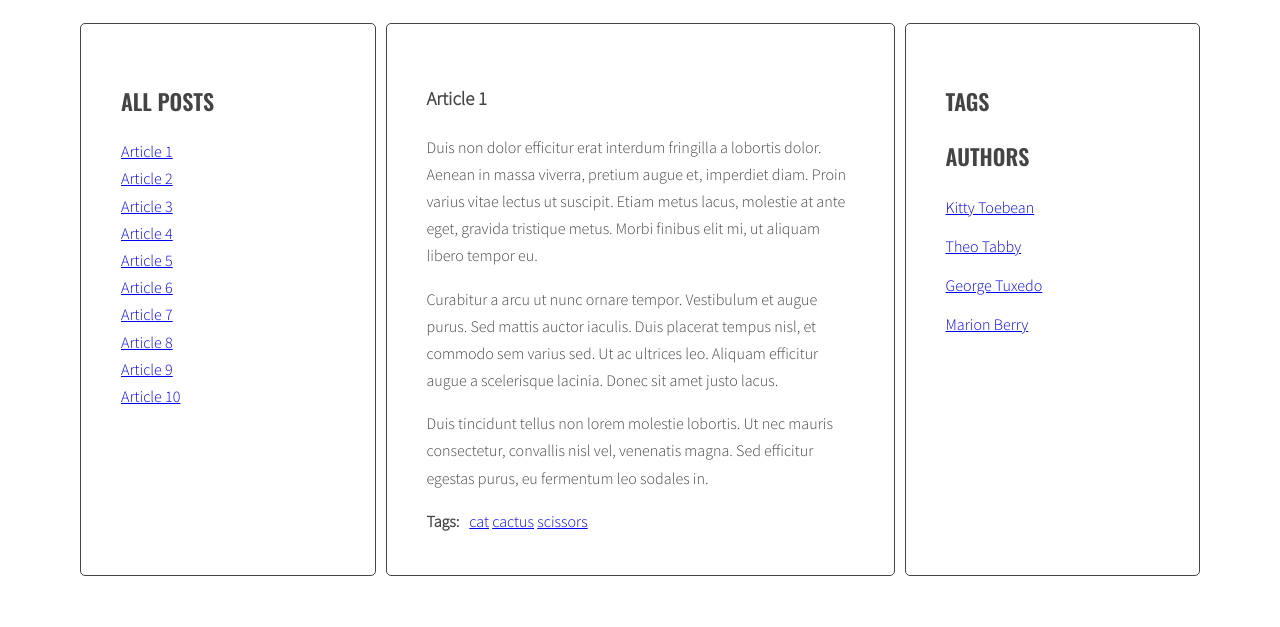
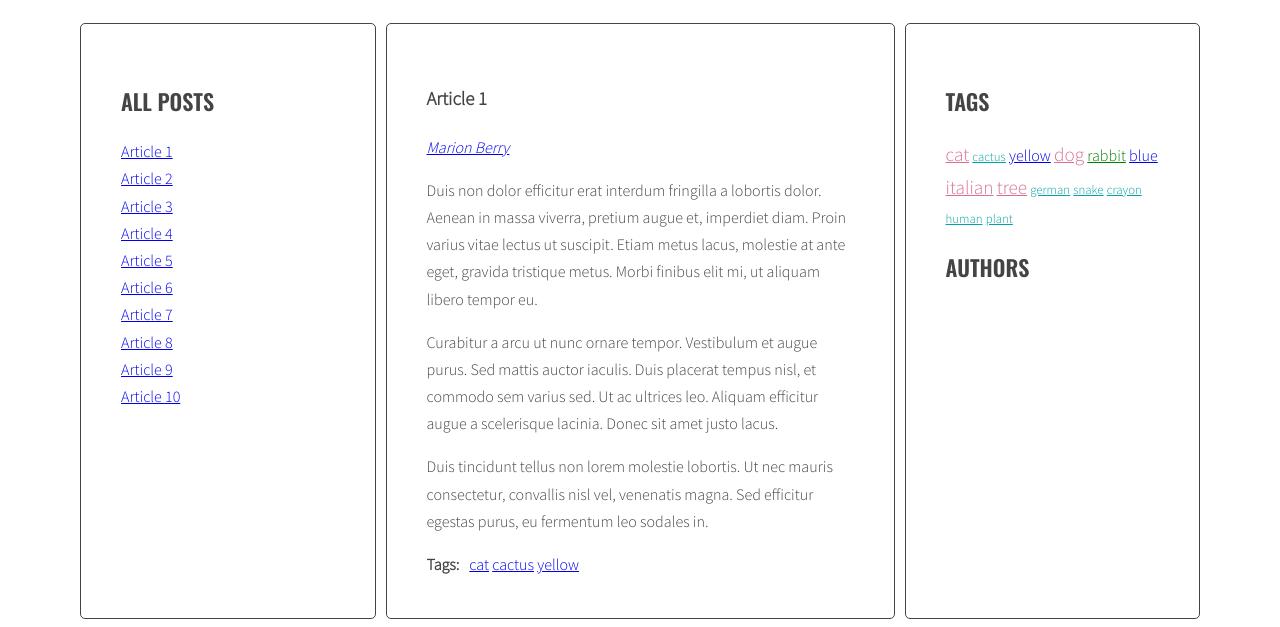
Before and after one commit to AnGroCodes/javascript-blog, a website: page index.html in a window 1280 px wide. Shown: the part 220-847 px from the top of the page. Before the commit the page ends 804 px from the top, so only its background shows below. Drawn offline with nearby package versions, Linux system fonts and the light colour scheme.

Commit message:
Add click to authors

```diff
--- a/index.html
+++ b/index.html
@@ -15,7 +15,7 @@
               </ul>
             </aside>
             <section class="posts">
-              <article class="post active" id="article-1" data-tags="cat cactus scissors" data-author="Marion Berry">
+              <article class="post active" id="article-1" data-tags="cat cactus yellow" data-author="Marion Berry">
                 <h3 class="post-title">Article 1</h3>
                 <div class="post-author"></div>
                 <div class="post-content">
@@ -182,26 +182,6 @@
               </ul>
               <h2 class="section-title">Authors</h2>
               <ul class="list authors">
-                <li>
-                  <a href="#">
-                    <span class="author-name">Kitty Toebean</span>
-                  </a>
-                </li>
-                <li>
-                  <a href="#">
-                    <span class="author-name">Theo Tabby</span>
-                  </a>
-                </li>
-                <li>
-                  <a href="#">
-                    <span class="author-name">George Tuxedo</span>
-                  </a>
-                </li>
-                <li>
-                  <a href="#">
-                    <span class="author-name">Marion Berry</span>
-                  </a>
-                </li>
               </ul>
             </aside>
           </main>
--- a/js/script.js
+++ b/js/script.js
@@ -5,7 +5,8 @@ const optArticleSelector = '.post',
   optTitleListSelector = '.titles',
   optArticleTagsSelector = '.post-tags .list',
   optArticleAuthorSelector = '.post-author',
-  optTagsListSelector = '.tags.list';
+  optCloudClassCount = 5,
+  optCloudClassPrefix = 'tag-size-';
 
 function titleClickHandler(event){
   event.preventDefault();
@@ -64,23 +65,28 @@ function generateTitleLinks(customSelector = ''){
 
 generateTitleLinks();
 
-function calculateTagsParams(){
+function calculateTagsParams(tags){
 
   const params = {max: 0, min: 9999};
 
   for(let tag in tags){
-    console.log(tag + ' is used ' + tags[tag] + ' times');
+
     if(tags[tag] > params.max){
       params.max = tags[tag];
-      }
-      if (tags[tag] < params.min){
-        params.min = tags[tag];
-      }
     }
-    return params;
+    else if (tags[tag] < params.min){
+      params.min = tags[tag];
+    }
   }
+  return params;
+}
 
+function calculateTagClass(count, params){
 
+  const classNumber = Math.floor( ( (count - params.min) / (params.max - params.min) ) * optCloudClassCount + 1 );
+
+  return optCloudClassPrefix + classNumber;
+}
 
 function generateTags(){
 
@@ -108,7 +114,7 @@ function generateTags(){
       if(!allTags.hasOwnProperty(tag)){
 
         allTags[tag] = 1;
-        } else {
+      } else {
         allTags[tag]++;
       }
     }
@@ -119,13 +125,20 @@ function generateTags(){
 
   const tagsParams = calculateTagsParams(allTags);
 
+
   let allTagsHTML = '';
 
   for(let tag in allTags){
-    allTagsHTML += '<a href="#tag-'+ tag + '">' + tag + ' (' + allTags[tag] + ') ' + '</a>';
+
+    const tagLinkHTML = '<li><a class="' + calculateTagClass(allTags[tag], tagsParams) + '" href="#tag-' + tag + '">' + tag + '</a></li>' + '    ';
+
+    allTagsHTML += tagLinkHTML;
   }
+
+
   tagList.innerHTML = allTagsHTML;
 }
+
 
 generateTags();
 
@@ -169,6 +182,13 @@ function addClickListenersToTags(){
 
 addClickListenersToTags();
 
+function calculateAuthorsParams(count, params){
+
+  const classNumber = Math.floor( ( (count - params.min) / (params.max - params.min) ) * optCloudClassCount + 1 );
+
+  return optCloudClassPrefix + classNumber;
+}
+
 function generateAuthors(){
 
   const articles = document.querySelectorAll(optArticleSelector);
@@ -179,14 +199,15 @@ function generateAuthors(){
 
     let html = '';
 
-    const articleAuthor = article.getAttribute('data-author');
+    const articleAuthors = article.getAttribute('data-author');
 
-    const linkHTML = '<a href="#author-' + articleAuthor + '">' + articleAuthor + '</a>';
+    const linkHTML = '<a href="#author' + articleAuthors + '">' + articleAuthors + '</a>';
 
     html = html + linkHTML;
 
     authorsWrapper.innerHTML = html;
   }
+
 }
 
 generateAuthors();
@@ -210,13 +231,13 @@ function authorClickHandler(event){
 
   const foundAuthorLinks = document.querySelectorAll('a[href="' + href + '"]');
 
-
   for(let foundAuthorLink of foundAuthorLinks){
 
     clickedElement.classList.add('active');
   }
 
   generateTitleLinks('[data-author="' + author + '"]');
+
 }
 
 function addClickListenersToAuthors(){
--- a/sass/style.scss
+++ b/sass/style.scss
@@ -118,3 +118,26 @@ body {
     margin: 0 10px 0 0;
   }
 }
+.tag-size-1 {
+  font-size: 80%;
+  color:#01a3a4;
+}
+.tag-size-2 {
+  font-size: 100%;
+  color: green;
+}
+.tag-size-3 {
+  font-size: 120%;
+  color: palevioletred;
+}
+.tag-size-4 {
+  font-size: 140%;
+  color: palegreen;
+}
+.tag-size-5 {
+  font-size: 160%;
+  color: paleturquoise;
+}
+.tags li {
+  display: inline-block;
+}
```
Also changed, not shown: css/style.css, 1 other file.
